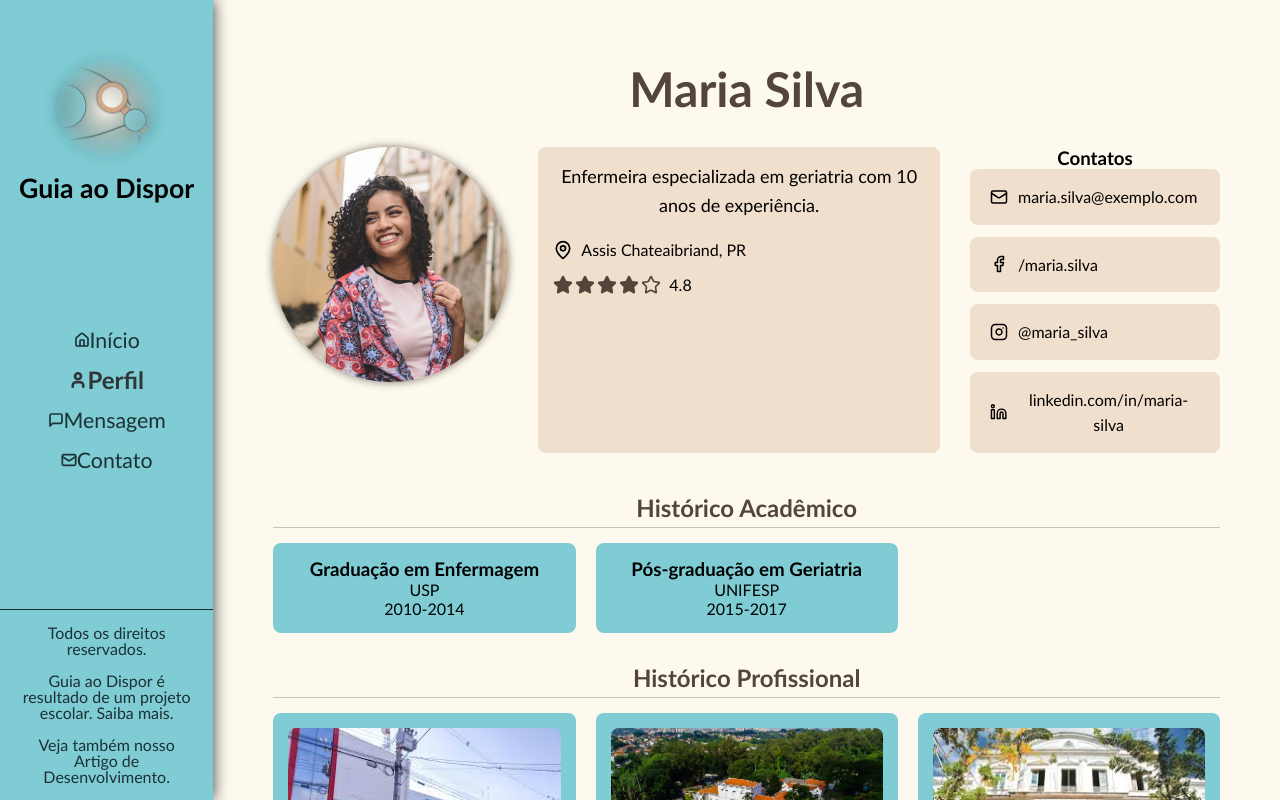
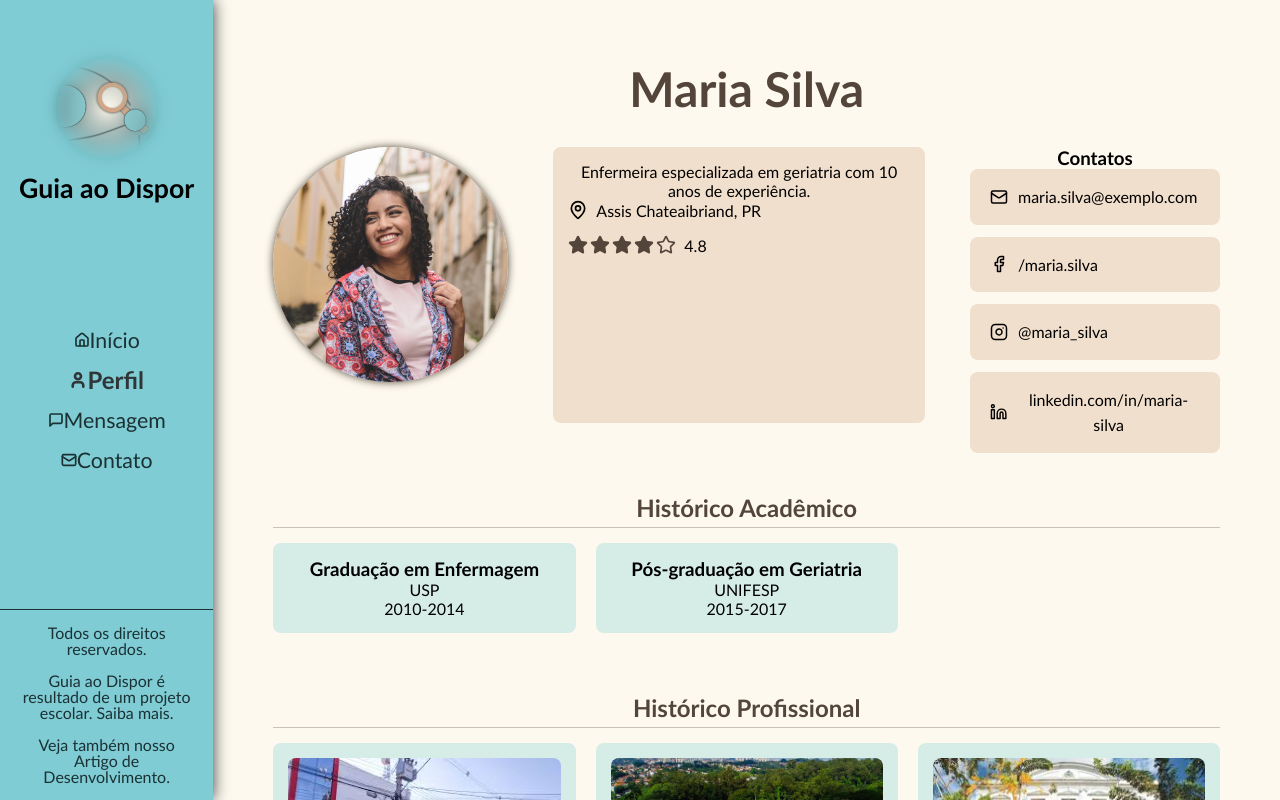
Before and after one commit to Rhuam7282/GuiaAoDispor-PFC, a React (Vite) app: page /perfil in a window 1280 px wide. Built offline with nearby package versions, Linux system fonts and the light colour scheme.

Commit message:
Mais otimizações do css geral

```diff
--- a/src/index.css
+++ b/src/index.css
@@ -45,8 +45,12 @@ main {
 .destaque3{
   border-radius: 8px;
   padding: 15px;
-  margin: 15px 0px 30px;
+  margin: 0px 15px 30px 15px;
   width: auto;
   background-color: rgba(211, 163, 127, 0.3);
-
 }
+.imagemPerfil {
+  border-radius: 100%;
+  object-fit: cover;
+  box-shadow: 0 0px 8px  #54453B;
+}
--- a/src/pages/perfil/perfil.css
+++ b/src/pages/perfil/perfil.css
@@ -6,12 +6,9 @@
 .colunaFoto {
   flex: 0 0 235px;
 }
-.imagemPerfilGrande img {
+.colunaFoto .imagemPerfil{
   width: 235px;
   height: 235px;
-  border-radius: 50%;
-  object-fit: cover;
-  box-shadow: 0 0px 8px rgba(83, 69, 58, 0.75);
 }
 
 .colunaInformacoes {
--- a/src/pages/perfil/perfil.jsx
+++ b/src/pages/perfil/perfil.jsx
@@ -58,22 +58,14 @@ const Perfil = () => {
         <h2 className="titulo">{dadosPerfil.nome}</h2>
 
         <div className="containerPrincipal">
-          {/* Coluna da foto (esquerda) */}
           <div className="colunaFoto">
-            <div className="imagemPerfilGrande">
-              <img
+              <img className="imagemPerfil"
                 src={dadosPerfil.foto}
                 alt={`Foto de ${dadosPerfil.nome}`}
               />
-            </div>
           </div>
-
-          {/* Coluna central com informações do perfil */}
-          <div className="colunaInformacoes">
-            <div className="descricaoPerfil">
+          <div className="destaque3">
               <p>{dadosPerfil.descricao}</p>
-            </div>
-
             <div className="detalhesPerfil">
               <div className="localizacao">
                 <MapPin size={20} />
@@ -118,7 +110,7 @@ const Perfil = () => {
           <h2>Histórico Acadêmico</h2>
           <div className="listaAcademica">
             {dadosPerfil.historicoAcademico.map((item, index) => (
-              <div key={index} className="itemAcademico">
+              <div key={index} className="destaque2">
                 <h3>{item.nome}</h3>
                 <p>{item.instituicao}</p>
                 <p className="periodo">{item.periodo}</p>
@@ -132,7 +124,7 @@ const Perfil = () => {
           <h2>Histórico Profissional</h2>
           <div className="listaProfissional">
             {dadosPerfil.historicoProfissional.map((item, index) => (
-              <div key={index} className="itemProfissional">
+              <div key={index} className="destaque2">
                 <div className="imagemProfissional">
                   <img
                     src={item.imagem}
--- a/src/pages/principal/profissionais.css
+++ b/src/pages/principal/profissionais.css
@@ -1,20 +1,10 @@
-.profile-card {
-  background-color:rgba(211, 163, 127, 0.3);
-  border-radius: 8px;
-  padding: 15px;
-  display: flex;
-  align-items: flex-start;
-  gap: 15px;
-  box-shadow: 0 0px 8px  #303538;
-  width: auto;
+.destaque1{
+  margin-bottom: 0;
 }
 
-.profile-image {
+img{
   width: 100px;
   height: 100px;
-  border-radius: 100%;
-  object-fit: cover;
-  box-shadow: 0 0px 8px  #54453B;
 }
 
 .profile-text-content {
--- a/src/pages/principal/profissionais.jsx
+++ b/src/pages/principal/profissionais.jsx
@@ -18,11 +18,11 @@ const ProfileCard = ({ profile }) => {
   return (
     <div className="destaque1" onClick={handleCardClick}>
       {}
-      <div className="profile-image-container">
+      <div className="imagemPerfilContainer">
         <img
           src={profile.image}
           alt={`Perfil de ${profile.name}`}
-          className="profile-image"
+          className="imagemPerfil"
         />
       </div>
 
```
